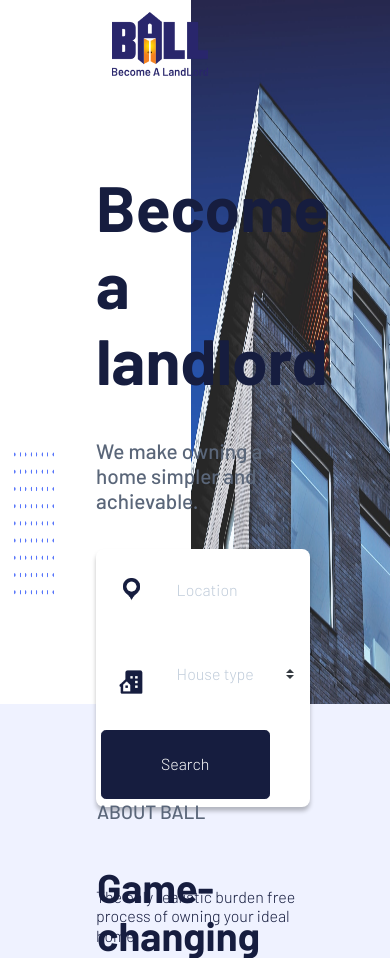
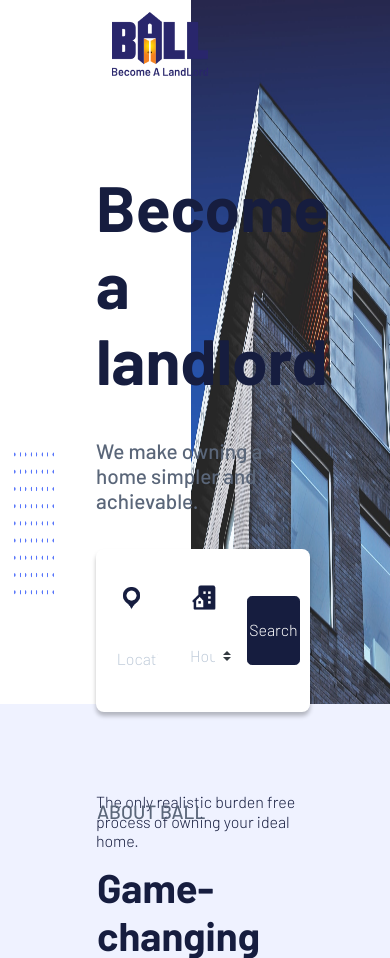
Before and after one commit to Highrachy/ballers-ws, a PHP site: page /ballers/public/index.html in a window 390 px wide; the page is wider, and only the part inside the window is pictured. Shown: the top 958 px of that part. Run offline with PHP 8.4, Linux system fonts and the light colour scheme; some libraries are stand-ins or nearby versions.

Commit message:
ft: fix responsive issues

```diff
--- a/public/index.html
+++ b/public/index.html
@@ -4,7 +4,7 @@
 <head>
   <meta charset="utf-8">
   <meta http-equiv="X-UA-Compatible" content="IE=edge,chrome=1">
-  <meta name="description" content="">
+  <meta name="description" content="Ballers">
   <meta name="viewport" content="width=device-width,initial-scale=1,maximum-scale=1,user-scalable=no">
   <title>Ballers: Become A Landlord</title>
   <link rel="apple-touch-icon" sizes="180x180" href="./apple-touch-icon.png">
@@ -61,7 +61,7 @@
     </section>
 
     <section class="holding-form">
-      <form class="form-inline col-md-8">
+      <form class="form-inline col-md-8 col-sm-12">
         <label class="sr-only" for="location">Location</label>
         <div class="input-group mb-2 mr-sm-2">
           <div class="input-group-prepend">
```
Also changed, not shown: public/assets/css/ballers.css, public/assets/js/scripts.js, public/assets/scss/_styles.scss.
